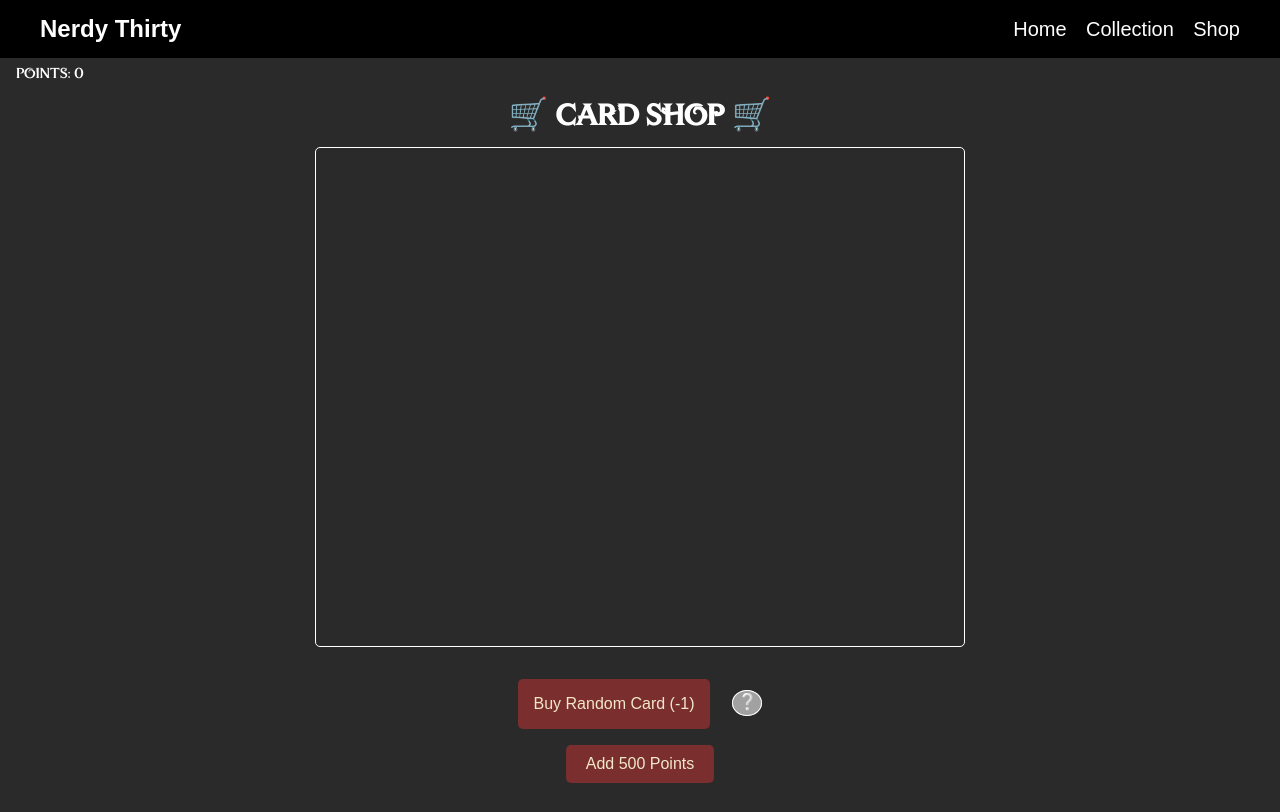
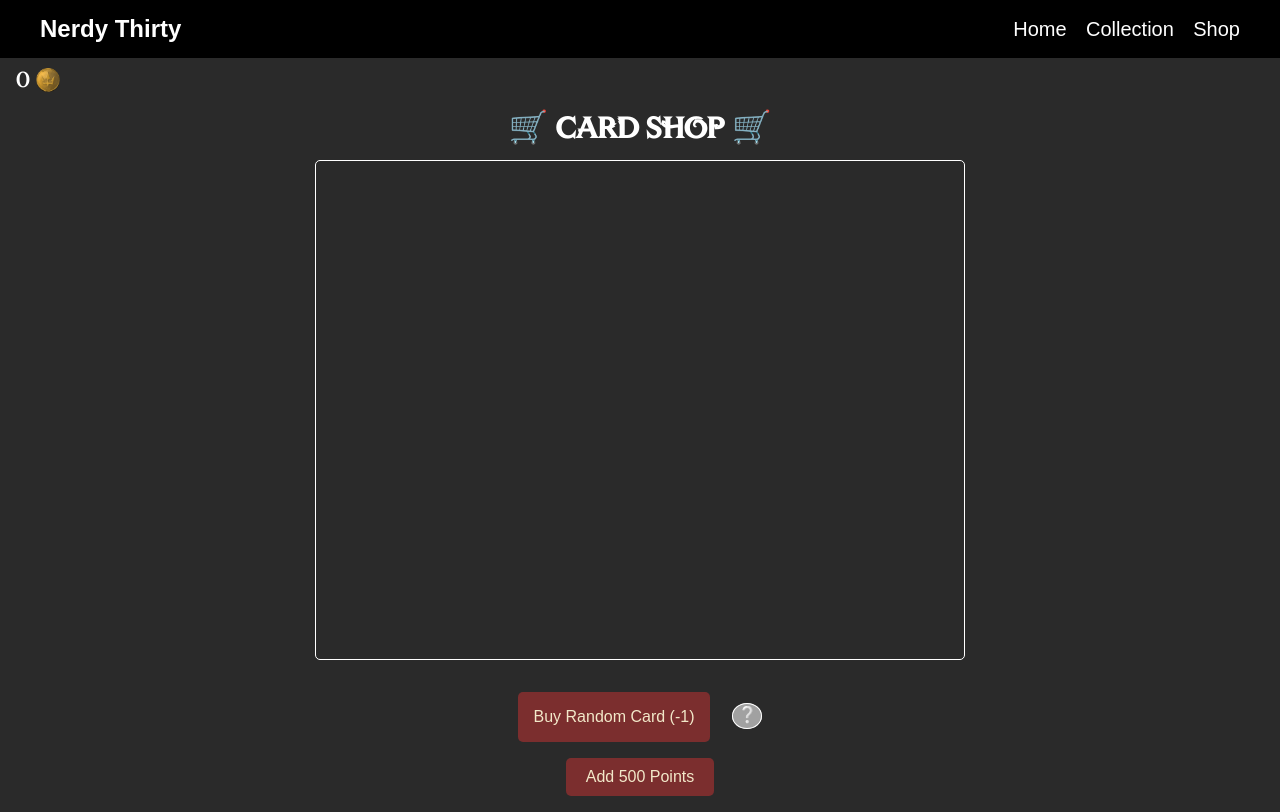
Before and after one commit to cse110-sp25-group30/cse110-sp25-group30, a website with bundled scripts: page shop.html in a window 1280 px wide. Built offline with nearby package versions, Linux system fonts and the light colour scheme.

Commit message:
update points display

```diff
--- a/scripts/shop.js
+++ b/scripts/shop.js
@@ -171,7 +171,7 @@ function updatePointsDisplay() {
   const points = data?.points ?? 0;
   const display = document.getElementById("points-display");
   if (display) {
-    display.textContent = `Points: ${points}`;
+    display.textContent = `${points}`;
   }
 }
 
--- a/shop.html
+++ b/shop.html
@@ -14,7 +14,10 @@
 </head>
 <body style="background-color: var(--secondary-background-color); color: white;">
     <site-header></site-header>
-    <p id="points-display" style="margin:0rem; margin-left: 1rem; margin-top: 0.25rem;;">Points: 0</p>
+    <div id="points">
+        <p id="points-display" style="margin:0rem; margin-left: 1rem; margin-top: 0.25rem; font-size: 1.5rem;">0</p>
+        <img id="points-img" style="margin:0rem; margin-left: 0.4rem; margin-top: 0.6rem; width: 1.5rem; height: 1.5rem;" src="/assests/point.png" alt="points">
+    </div>
     <h1 id="shoptitle">🛒 Card Shop 🛒</h1>
     <div id="gen-container">
         <div id="card-container" style="margin-top: 1rem;"></div>
--- a/styles/shop.css
+++ b/styles/shop.css
@@ -1,3 +1,9 @@
+#points {
+  display: flex;
+  flex-direction: row;
+  justify-items: center;
+}
+
 #shoptitle {
     text-align: center;
     margin: 0.25rem 0rem;
```
Also changed, not shown: assests/point.png (added).
